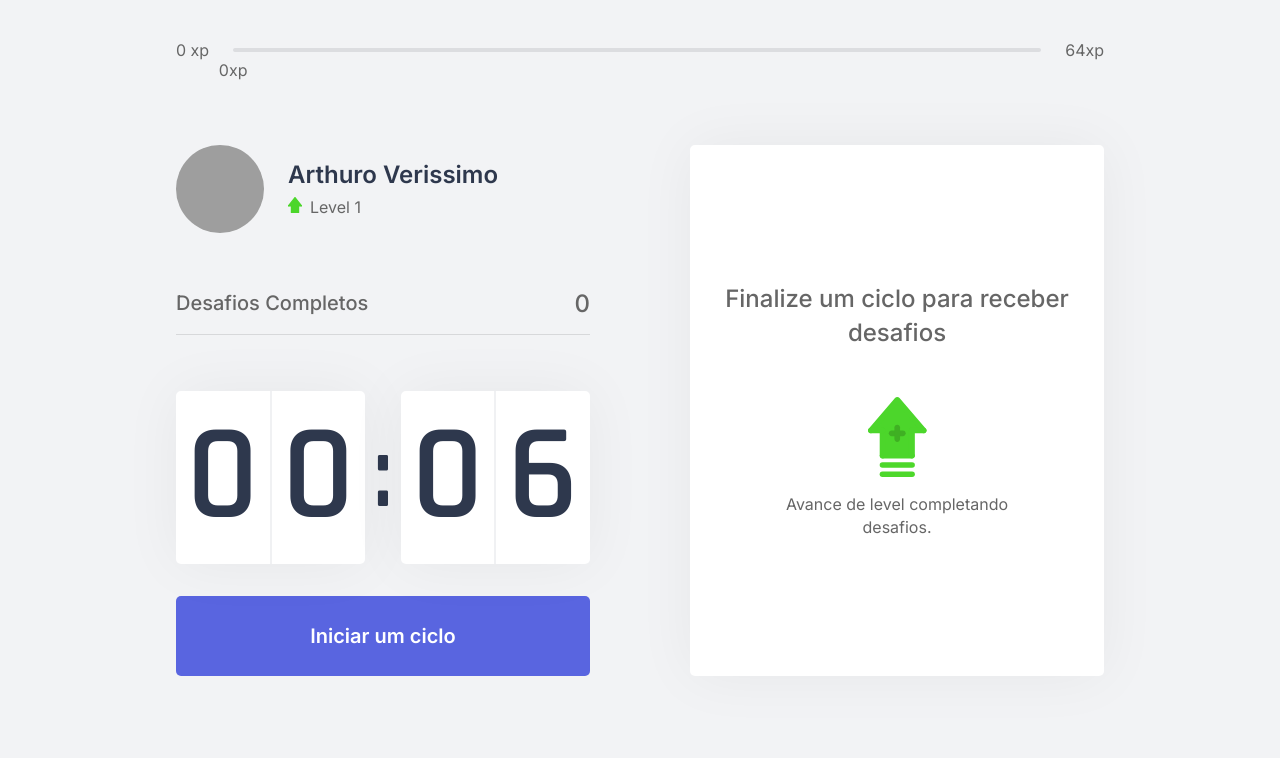
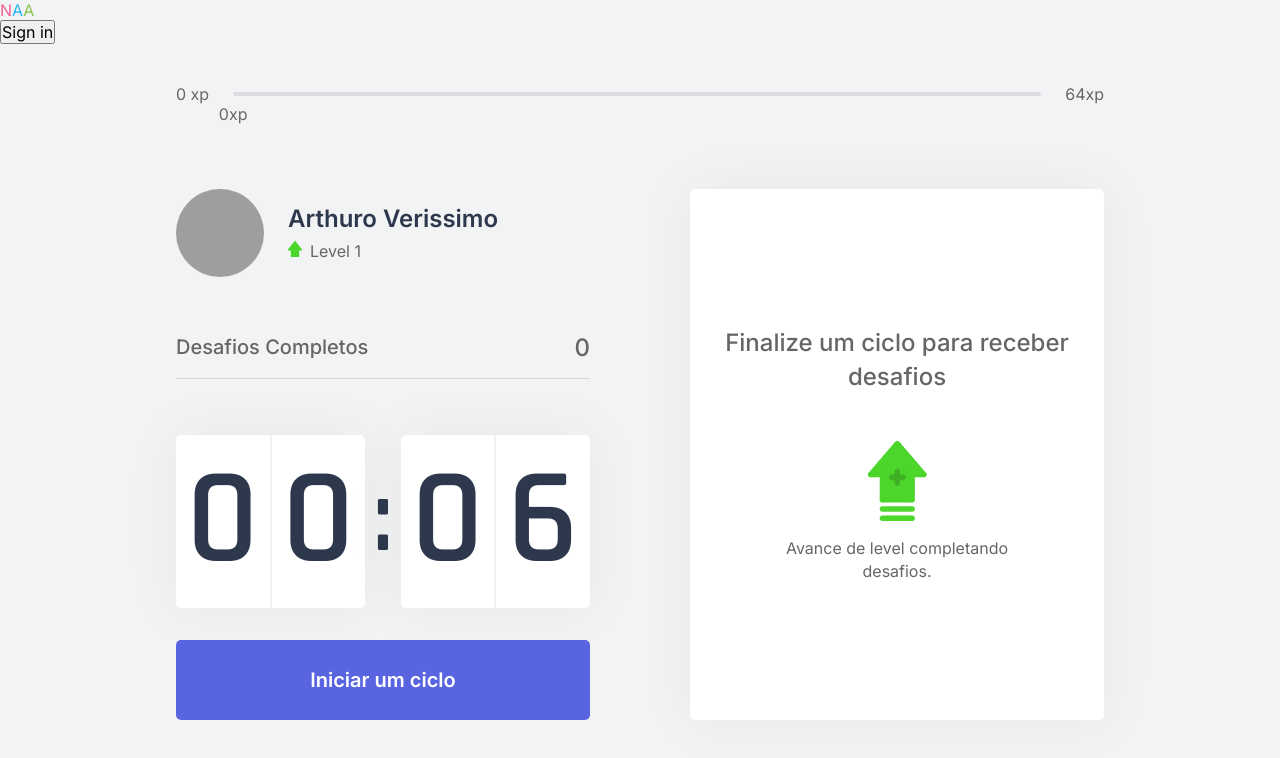
Before and after one commit to Arthurobdfv/Moveit-next, a Next.js app: page / in a window 1280 px wide. Shown: the top 758 px of the page. Built offline with nearby package versions, Linux system fonts and the light colour scheme; no server answers; grey boxes are pictures that could not be loaded.

Commit message:
Added Google Auth

```diff
--- a/package.json
+++ b/package.json
@@ -11,6 +11,7 @@
   },
   "dependencies": {
     "next": "10.0.7",
+    "next-auth": "^3.5.1",
     "react": "17.0.1",
     "react-dom": "17.0.1"
   },
--- /dev/null
+++ b/src/components/Header.tsx
@@ -0,0 +1,57 @@
+import Link from "next/link";
+import { signin, signout, useSession } from "next-auth/client";
+import styles from '../styles/components/Header.module.css'
+
+export function Header() {
+  const [session, loading] = useSession();
+
+  return (
+    <header>
+      <nav>
+        <Link href="/">
+          <a className="logo">
+            <span style={{ color: "#f06292" }}>N</span>
+            <span style={{ color: "#29b6f6" }}>A</span>
+            <span style={{ color: "#8bc34a" }}>A</span>
+          </a>
+        </Link>
+
+        <p>
+          {!session && (
+            <a
+              href="/api/auth/signin"
+              onClick={(e) => {
+                e.preventDefault();
+                signin();
+              }}
+            >
+              <button className="signInButton">Sign in</button>
+            </a>
+          )}
+          {session && (
+            <>
+              <Link href="/profile">
+                <a>
+                  <span
+                    style={{ backgroundImage: `url(${session.user.image})` }}
+                    className="avatar"
+                  />
+                </a>
+              </Link>
+              <span className="email">{session.user.email}</span>
+              <a
+                href="/api/auth/signout"
+                onClick={(e) => {
+                  e.preventDefault();
+                  signout();
+                }}
+              >
+                <button className="signOutButton">Sign out</button>
+              </a>
+            </>
+          )}
+        </p>
+      </nav>
+    </header>
+  );
+};
--- a/src/pages/_app.tsx
+++ b/src/pages/_app.tsx
@@ -2,12 +2,21 @@ import "../styles/global.css";
 
 import { ChallengesProvider } from "../contexts/ChallengesContext";
 import { CountdownProvider } from "../contexts/CountdownContext";
+import { Header } from "../components/Header";
+import React from "react";
+import { Provider } from 'next-auth/client'
 
 function MyApp({ Component, pageProps }) {
+  const { session } = pageProps;
   return (
-    <ChallengesProvider>
-        <Component {...pageProps} />
-    </ChallengesProvider>
+    <div>
+      <Provider options={{ site: process.env.SITE }} session={session}>
+        <Header />
+        <ChallengesProvider>
+          <Component {...pageProps} />
+        </ChallengesProvider>
+      </Provider>
+    </div>
   );
 }
 
--- /dev/null
+++ b/src/styles/components/Header.module.css
@@ -0,0 +1,51 @@
+header {
+    border-bottom: 1px solid #ccc;
+  }
+  nav {
+    display: flex;
+    justify-content: space-between;
+    align-items: center;
+    max-width: 42rem;
+    margin: 0 auto;
+    padding: 0.2rem 1.25rem;
+  }
+  .logo {
+    text-decoration: none;
+    font-size: 1.5rem;
+    font-weight: 600;
+  }
+  .avatar {
+    border-radius: 2rem;
+    float: left;
+    height: 2.2rem;
+    width: 2.2rem;
+    background-color: white;
+    background-size: cover;
+    border: 2px solid #ddd;
+  }
+  .email {
+    margin-right: 1rem;
+    margin-left: 0.25rem;
+    font-weight: 600;
+  }
+  .signInButton,
+  .signOutButton {
+    color: #fff;
+    border: none;
+    border-radius: 4px;
+    cursor: pointer;
+    font-size: 1rem;
+    padding: 0.5rem 1rem;
+  }
+  .signInButton {
+    background-color: #1eb1fc;
+  }
+  .signInButton:hover {
+    background-color: #1b9fe2;
+  }
+  .signOutButton {
+    background-color: #333;
+  }
+  .signOutButton:hover {
+    background-color: #555;
+  }
```
Also changed, not shown: src/pages/api/auth/[...nextauth].tsx (added, +17 -0 lines), 1 other file (tests, documents, lock files or other folders).
